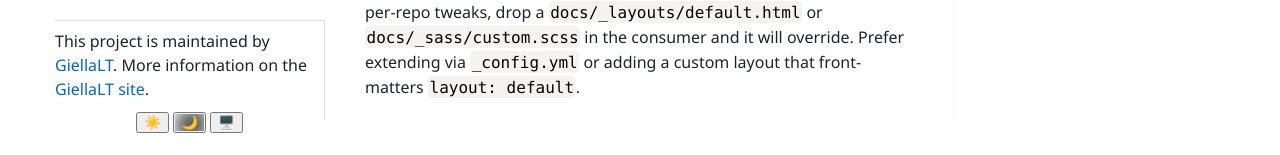
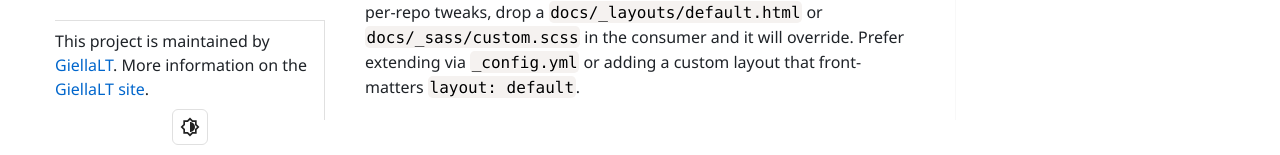
Before and after one commit to giellalt/jekyll-theme-giellalt, a Jekyll site: the page built from README.md, in a window 1280 px wide. Shown: the part 1964-2119 px from the top of the page. Built offline with Jekyll 4.4.1, drawn with Linux system fonts in a browser that asks for light colours; cached includes are drawn as plain includes; nearby versions of some CDN libraries; our own code applies the rules of GitHub Pages for plain Markdown files.

Commit message:
Simplify dark/light mode to single button; still let system theme override

```diff
--- a/_layouts/default.html
+++ b/_layouts/default.html
@@ -5,6 +5,17 @@
     <meta http-equiv="X-UA-Compatible" content="IE=edge">
     <meta name="viewport" content="width=device-width, initial-scale=1">
     <link rel="shortcut icon" type="image/png" href="{{ '/assets/favicon.png' | relative_url }}">
+    <script>
+      // FOUC prevention: apply stored theme before first paint.
+      (function () {
+        try {
+          var stored = localStorage.getItem('theme');
+          if (stored === 'light' || stored === 'dark') {
+            document.documentElement.setAttribute('data-theme', stored);
+          }
+        } catch (e) {}
+      })();
+    </script>
 
 {% seo %}
     <link rel="preconnect" href="https://fonts.googleapis.com">
@@ -121,9 +132,11 @@
         {% include footer-maintained.html %}
         {% endif %}
         <div class="theme-toggle">
-          <button id="theme-light" title="Ljos modus" aria-label="Ljos modus">☀️</button>
-          <button id="theme-dark" title="Myrk modus" aria-label="Myrk modus">🌙</button>
-          <button id="theme-system" title="System" aria-label="System">🖥️</button>
+          <button id="theme-toggle-btn" type="button" aria-label="Toggle theme">
+            <svg width="20" height="20" viewBox="0 0 24 24" fill="currentColor" aria-hidden="true">
+              <path d="M20 8.69V4h-4.69L12 .69 8.69 4H4v4.69L.69 12 4 15.31V20h4.69L12 23.31 15.31 20H20v-4.69L23.31 12 20 8.69zm-2 5.79V18h-3.52L12 20.48 9.52 18H6v-3.52L3.52 12 6 9.52V6h3.52L12 3.52 14.48 6H18v3.52L20.48 12 18 14.48zM12 6v12c3.31 0 6-2.69 6-6s-2.69-6-6-6z"/>
+            </svg>
+          </button>
         </div>
       </footer>
 
--- a/assets/css/giellalt-site-global.scss
+++ b/assets/css/giellalt-site-global.scss
@@ -199,21 +199,30 @@ footer {
   z-index: 100;
 }
 
-/* Add heavy shadow to the dark theme toggle */
-footer .theme-toggle #theme-dark {
-  text-shadow:
-    0 0 20px #000,
-    0 0 20px #111,
-    0 0 20px #222,
-    0 0 20px #000,
-    0 0 20px #000,
-    0 0 20px #000,
-    0 0 20px #000,
-    0 0 20px #000,
-    0 0 20px #111;
-  font-weight: bold;
-  overflow: hidden;
+/* Theme toggle button — single icon, swaps sun/moon based on active theme. */
+footer #theme-toggle-btn {
+  display: inline-flex;
+  align-items: center;
+  justify-content: center;
+  width: 36px;
+  height: 36px;
+  padding: 0;
+  border: 1px solid var(--border-color);
+  border-radius: 6px;
+  background-color: var(--menu-bg);
+  color: var(--menu-text);
+  cursor: pointer;
 }
+
+footer #theme-toggle-btn:hover {
+  background-color: var(--menu-hover-bg);
+}
+
+footer #theme-toggle-btn:focus-visible {
+  outline: 2px solid var(--link-color);
+  outline-offset: 2px;
+}
+
 
 /* Innhaldselement */
 section table {
@@ -380,7 +389,6 @@ header .view-project {
 
 header .view-project:hover {
   background-color: var(--menu-hover-bg);
-  color: var(--menu-hover-text);
   text-decoration: none;
 }
 
@@ -484,8 +492,9 @@ footer p {
 }
 
 footer .theme-toggle {
+  display: flex;
+  justify-content: center;
   margin: auto;
-  text-align: center;
 }
 
 header #left_toc li::before, #sitemap > ul li::before {
--- a/assets/js/theme-toggle.js
+++ b/assets/js/theme-toggle.js
@@ -1,59 +1,47 @@
-// Enkel JS for tema-brytar
-function setTheme(mode) {
-  if (mode === 'light') {
-    document.documentElement.setAttribute('data-theme', 'light');
-    localStorage.setItem('theme', 'light');
-  } else if (mode === 'dark') {
-    document.documentElement.setAttribute('data-theme', 'dark');
-    localStorage.setItem('theme', 'dark');
-  } else {
-    document.documentElement.removeAttribute('data-theme');
-    localStorage.setItem('theme', 'system');
+(function () {
+  var dm = window.matchMedia('(prefers-color-scheme: dark)');
+
+  function sysTheme() {
+    return dm.matches ? 'dark' : 'light';
   }
-  updateActiveButton(mode);
-  // Send ei tilpassa hending når temaet blir endra
-  document.dispatchEvent(new CustomEvent('themeChanged'));
-}
-function updateActiveButton(mode) {
-  document.getElementById('theme-light').classList.remove('active');
-  document.getElementById('theme-dark').classList.remove('active');
-  document.getElementById('theme-system').classList.remove('active');
-  if (mode === 'light') {
-    document.getElementById('theme-light').classList.add('active');
-  } else if (mode === 'dark') {
-    document.getElementById('theme-dark').classList.add('active');
-  } else {
-    document.getElementById('theme-system').classList.add('active');
+
+  function applyStored() {
+    var stored = localStorage.getItem('theme');
+    if (stored === 'light' || stored === 'dark') {
+      document.documentElement.setAttribute('data-theme', stored);
+    } else {
+      document.documentElement.removeAttribute('data-theme');
+    }
+    document.dispatchEvent(new CustomEvent('themeChanged'));
   }
-}
-function getSystemTheme() {
-  return window.matchMedia('(prefers-color-scheme: dark)').matches ? 'dark' : 'light';
-}
-function applyTheme() {
-  var theme = localStorage.getItem('theme') || 'system';
-  if (theme === 'system') {
-    // For system-tema, sett data-theme basert på system-innstillingar
-    if (window.matchMedia('(prefers-color-scheme: dark)').matches) {
-      document.documentElement.setAttribute('data-theme', 'dark');
+
+  function currentTheme() {
+    return document.documentElement.getAttribute('data-theme') || sysTheme();
+  }
+
+  function toggle() {
+    var next = currentTheme() === 'dark' ? 'light' : 'dark';
+    if (next === sysTheme()) {
+      // User's pick already matches system — don't persist, fall back to system.
+      localStorage.removeItem('theme');
     } else {
-      document.documentElement.setAttribute('data-theme', 'light');
+      localStorage.setItem('theme', next);
     }
-    updateActiveButton('system');
-  } else {
-    document.documentElement.setAttribute('data-theme', theme);
-    updateActiveButton(theme);
+    applyStored();
   }
-}
-document.addEventListener('DOMContentLoaded', function() {
-  document.getElementById('theme-light').onclick = function() { setTheme('light'); };
-  document.getElementById('theme-dark').onclick = function() { setTheme('dark'); };
-  document.getElementById('theme-system').onclick = function() { setTheme('system'); };
-  applyTheme();
-  // Send ut themeChanged-hending ved oppstart for å oppdatera Prism og Mermaid
-  document.dispatchEvent(new CustomEvent('themeChanged'));
-  window.matchMedia('(prefers-color-scheme: dark)').addEventListener('change', function() {
-    if ((localStorage.getItem('theme') || 'system') === 'system') {
-      applyTheme();
+
+  document.addEventListener('DOMContentLoaded', function () {
+    var btn = document.getElementById('theme-toggle-btn');
+    if (btn) btn.addEventListener('click', toggle);
+    applyStored();
+  });
+
+  // If the OS catches up to our stored override, throw the override away
+  // so future OS changes propagate (the "smart rejoin" rule).
+  dm.addEventListener('change', function () {
+    if (localStorage.getItem('theme') === sysTheme()) {
+      localStorage.removeItem('theme');
     }
+    applyStored();
   });
-});
+})();
```
